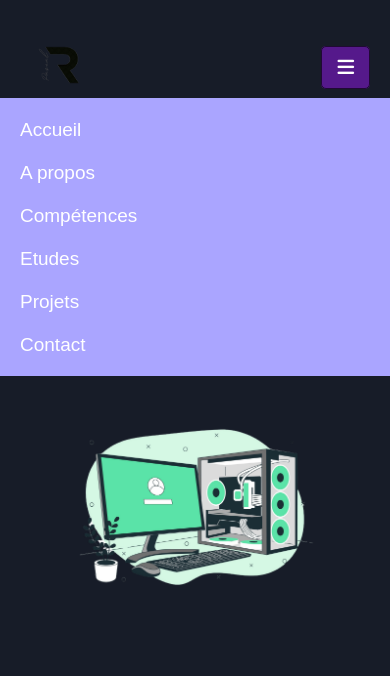
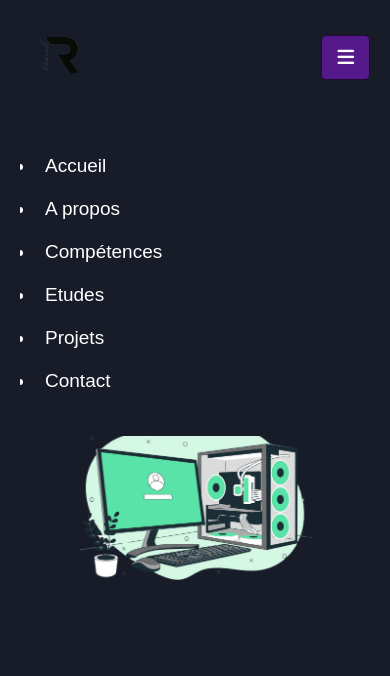
Before and after one commit to Alyaesub/portfolio-1, a PHP site: page / in a window 390 px wide, after a click that opens the changed part. Shown: the top 676 px of the page. Run offline with PHP 8.4, Linux system fonts and the light colour scheme; grey boxes are pictures that could not be loaded.

Commit message:
add responsiv menu and navbare

```diff
--- a/index.html
+++ b/index.html
@@ -16,7 +16,8 @@
             </div>
             <div class="menu">
                 <input type="checkbox" id="menu-toggle" class="menu-input"/>
-                <label class="btn btn-primary" for="menu-toggle"><i class="fa-solid fa-bars"></i></label>
+                <label class="btn btn-primary menu-input-label" for="menu-toggle"><i class="fa-solid fa-bars"></i></label>
+                <div class="dropdown-menu">
                     <ul class="nav-links">
                         <li class="nav-link">
                             <a href="#accueil">Accueil</a>
@@ -33,6 +34,7 @@
                         <li class="nav-link">Projets</li>
                         <li class="nav-link">Contact</li>
                     </ul>
+                </div>
             </div>
         </nav>
     </header>
--- a/styles/css/main.css
+++ b/styles/css/main.css
@@ -23,31 +23,56 @@ picture.emoji-gif img {
   height: 1em;
 }
 
+.header-website {
+  position: sticky;
+  top: 0;
+  left: 0;
+  background-color: #171c28;
+}
 .header-website .navbar {
   display: flex;
   justify-content: space-between;
   align-items: center;
-  padding-top: 20px;
+  padding-top: 10px;
+  padding-bottom: 5px;
 }
 .header-website .menu .menu-input {
   display: none;
 }
-.header-website .menu .menu-input:checked ~ .nav-links {
+.header-website .menu .menu-input:checked ~ .dropdown-menu {
   display: block;
+  max-height: 100vh;
 }
-.header-website .menu .nav-links {
+@media screen and (min-width: 768px) {
+  .header-website .menu .menu-input-label {
+    display: none;
+  }
+}
+.header-website .menu .dropdown-menu {
+  transition: max-height ease 0.5s;
+  max-height: 0px;
+  overflow: hidden;
   display: none;
   position: absolute;
   left: 0;
   width: 100%;
-  background-color: #aaa5ff;
+  background-color: #171c28;
+  top: 100%;
+}
+@media screen and (min-width: 768px) {
+  .header-website .menu .dropdown-menu {
+    max-height: 100vh;
+    position: relative;
+    display: block;
+  }
+}
+.header-website .menu .dropdown-menu .nav-links {
+  padding: 15px;
+}
+.header-website .menu .dropdown-menu .nav-links .nav-link {
   padding: 10px;
 }
-.header-website .menu .nav-links .nav-link {
-  display: block;
-  padding: 10px;
-}
-.header-website .menu .nav-links .nav-link a {
+.header-website .menu .dropdown-menu .nav-links .nav-link a {
   color: #ffffff;
   text-decoration: none;
 }
@@ -172,6 +197,7 @@ body {
   border-radius: 5px;
   cursor: pointer;
   transition: all ease 0.3s;
+  display: inline-block;
 }
 @media screen and (min-width: 768px) {
   .btn {
--- a/styles/sass/_button.scss
+++ b/styles/sass/_button.scss
@@ -15,6 +15,7 @@
     border-radius: 5px;
     cursor: pointer;
     transition: all ease 0.3s;
+    display: inline-block;
 
     &:hover {
         transform: translateY(-10px);
--- a/styles/sass/_layout.scss
+++ b/styles/sass/_layout.scss
@@ -24,34 +24,55 @@ picture.emoji-gif {
 }
 
 .header-website {
+    position: sticky;
+    top: 0;
+    left: 0;
+    background-color: $dark;
     .navbar {
         display: flex;
         justify-content: space-between;
         align-items: center;
-        padding-top: 20px;
+        padding-top: 10px;
+        padding-bottom: 5px;
     }
 
     .menu {
         .menu-input {
             display: none;
-            &:checked ~ .nav-links {
+            &:checked ~ .dropdown-menu {
                 display: block;
+                max-height: 100vh;
+            }
+        }
+        @media screen and (min-width: 768px) {
+            .menu-input-label {
+                display: none;
             }
         }
 
-        .nav-links {
+        .dropdown-menu {
+                transition: max-height ease 0.5s;
+                max-height: 0px;
+                overflow: hidden;
                 display: none;
                 position: absolute;
                 left: 0;
                 width: 100%;
-            background-color: $secondary;
-            padding: 10px;
+                background-color: $dark;
+                top: 100%;
+                @media screen and (min-width: 768px) {
+                    max-height: 100vh;
+                    position: relative;
+                    display: block;
+                }
+                    .nav-links {
+                        padding: 15px;
                         .nav-link {
-                display: block;
                             padding: 10px;
                             a {
                             color: $white;
                             text-decoration: none;
+                            }
                         }
                     }
         }
```
Also changed, not shown: 1 other file. Lines whose indentation alone changed are shown as unchanged.
